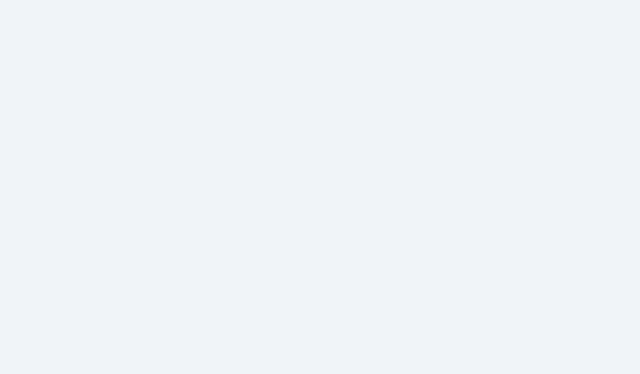
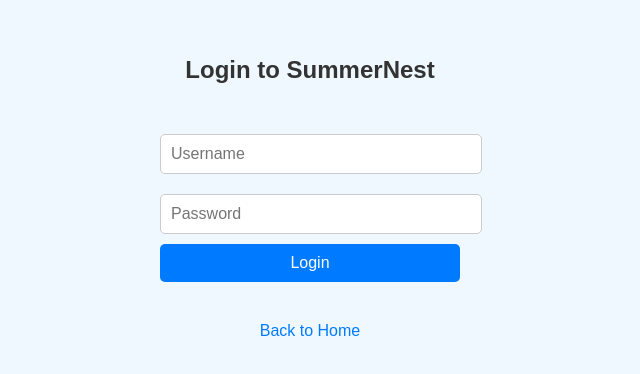
Before and after one commit to jkim695/SummerNest, a React (Create React App) app in the folder summernest/Frontend/: page /login in a window 1280 px wide. Before the commit this address had no page. Shown: the part 232-606 px from the top of the page, without its empty margins (330-970 px from the left). Built offline with nearby package versions, Linux system fonts and the light colour scheme.

Commit message:
Added a login page (sample) and the corresponding README

```diff
--- a/summernest/Frontend/src/App.js
+++ b/summernest/Frontend/src/App.js
@@ -5,6 +5,7 @@
 import HomePage from './HomePage';
 import BrowseListings from './BrowseListings';
 import ListYourSpace from './ListYourSpace';
+import Login from './Login';
 
 function App() {
     return (
@@ -13,6 +14,7 @@
                 <Route path="/" element={<HomePage />} />
                 <Route path="/browse-listings" element={<BrowseListings />} />
                 <Route path="/list-your-space" element={<ListYourSpace />} />
+                <Route path="/login" element={<Login />} />
             </Routes>
         </Router>
     );
--- /dev/null
+++ b/summernest/Frontend/src/Login.css
@@ -0,0 +1,51 @@
+/* Login.css */
+.login-page {
+    display: flex;
+    flex-direction: column;
+    align-items: center;
+    justify-content: center;
+    height: 100vh; /* Full height */
+    background-color: #f0f8ff; /* Light sky blue background */
+    padding: 20px;
+    font-family: 'Arial', sans-serif;
+  }
+
+  .login-form {
+    display: flex;
+    flex-direction: column;
+    width: 300px; /* Set a max width */
+    margin: 20px 0;
+  }
+
+  .login-form input {
+    padding: 10px;
+    margin: 10px 0;
+    border: 1px solid #ccc; /* Light border */
+    border-radius: 5px; /* Rounded corners */
+    font-size: 16px; /* Font size */
+  }
+
+  .login-form button {
+    padding: 10px;
+    background-color: #007bff; /* Bootstrap primary color */
+    color: white;
+    border: none;
+    border-radius: 5px; /* Rounded corners */
+    cursor: pointer; /* Pointer on hover */
+    font-size: 16px;
+  }
+
+  .login-form button:hover {
+    background-color: #0056b3; /* Darker shade on hover */
+  }
+
+  .back-button {
+    text-decoration: none; /* Remove underline */
+    color: #007bff; /* Bootstrap primary color */
+    margin-top: 20px; /* Add some space above */
+    font-size: 16px; /* Adjust font size */
+  }
+
+  .back-button:hover {
+    text-decoration: underline; /* Add underline on hover */
+  }
--- /dev/null
+++ b/summernest/Frontend/src/Login.js
@@ -0,0 +1,40 @@
+import React, { useState } from 'react';
+import { Link } from 'react-router-dom'; // Use Link for navigation
+import './Login.css'; // Assuming you have this CSS file for styling
+
+const Login = () => {
+  const [username, setUsername] = useState('');
+  const [password, setPassword] = useState('');
+
+  const handleLogin = (e) => {
+    e.preventDefault();
+    console.log('Logging in with:', username);
+    // Implement your login logic here
+  };
+
+  return (
+    <div className="login-page">
+      <h2>Login to SummerNest</h2>
+      <form onSubmit={handleLogin} className="login-form">
+        <input
+          type="text"
+          placeholder="Username"
+          value={username}
+          onChange={(e) => setUsername(e.target.value)}
+          required
+        />
+        <input
+          type="password"
+          placeholder="Password"
+          value={password}
+          onChange={(e) => setPassword(e.target.value)}
+          required
+        />
+        <button type="submit">Login</button>
+      </form>
+      <Link to="/ " className="back-button">Back to Home</Link>
+    </div>
+  );
+};
+
+export default Login;
```
Also changed, not shown: 1 other file (tests, documents, lock files or other folders).
